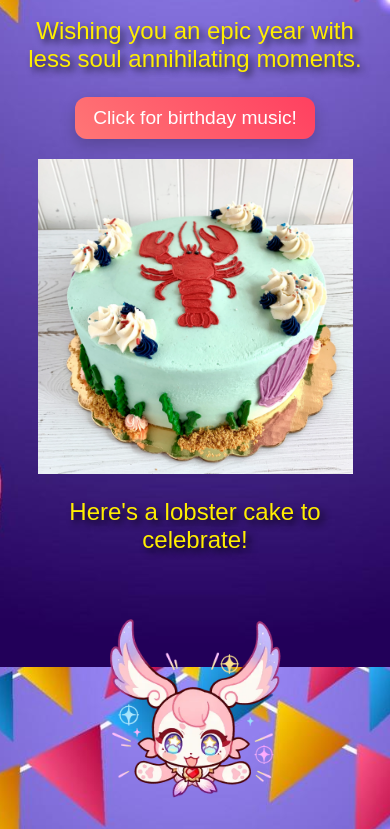
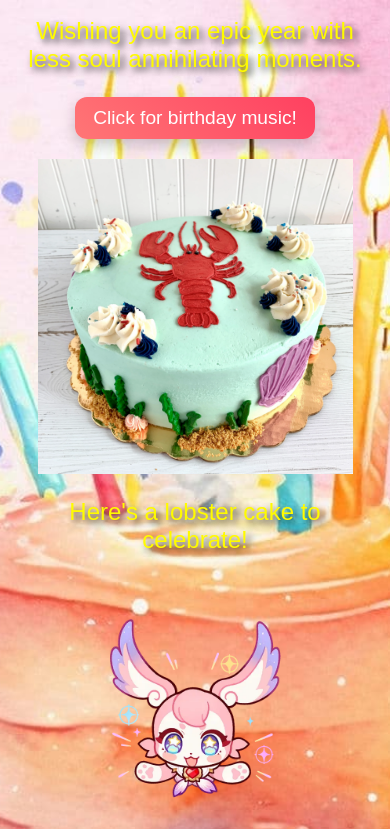
Before and after one commit to MASTERBUNN/MASTERBUNN.github.io, a plain HTML site: page index.html in a window 390 px wide. Shown: the part 177-1006 px from the top of the page. Drawn offline with Linux system fonts and the light colour scheme.

Commit message:
mobilefix2

```diff
--- a/style.css
+++ b/style.css
@@ -13,7 +13,7 @@ div {
     text-align: center;
     margin-top: 20px;
     font-size: 2.5rem;
-    color: rgb(255, 238, 0);
+    color: rgb(255, 251, 0);
     text-shadow: 4px 4px 7px rgba(0,0,0,0.8);
 }
 
@@ -92,6 +92,8 @@ canvas#confetti {
 
 @media (max-width: 600px) {
     body {
+        background: url("Assets/birthday-mobile.jpg") no-repeat center center;
+        background-size: cover;
         padding: 20px;
     }
 
```
Also changed, not shown: Assets/birthday-mobile.jpg (added).
